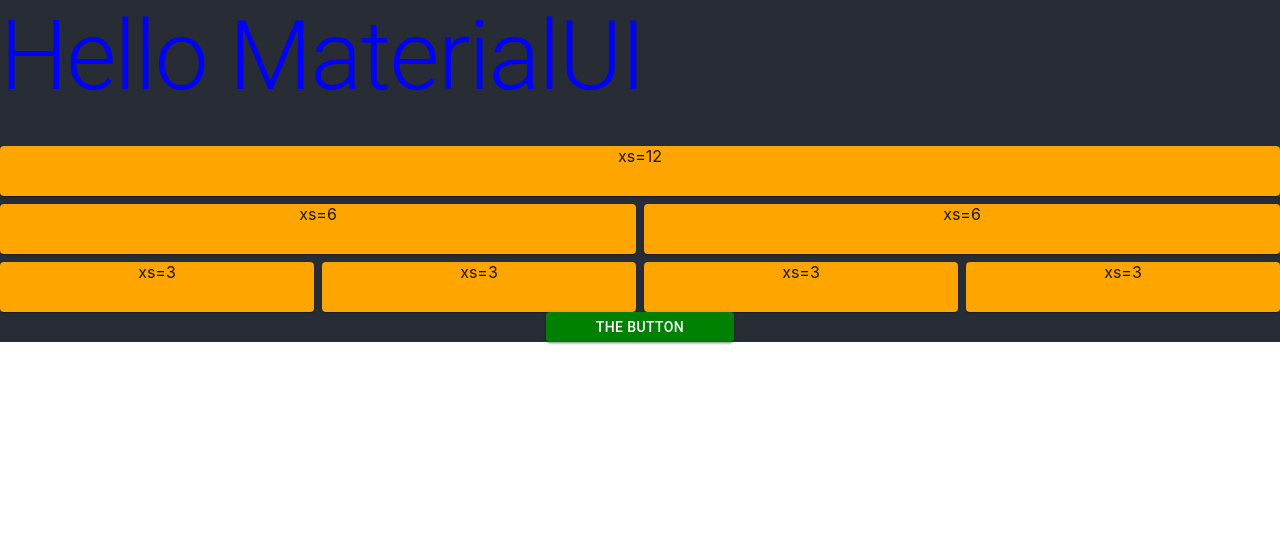
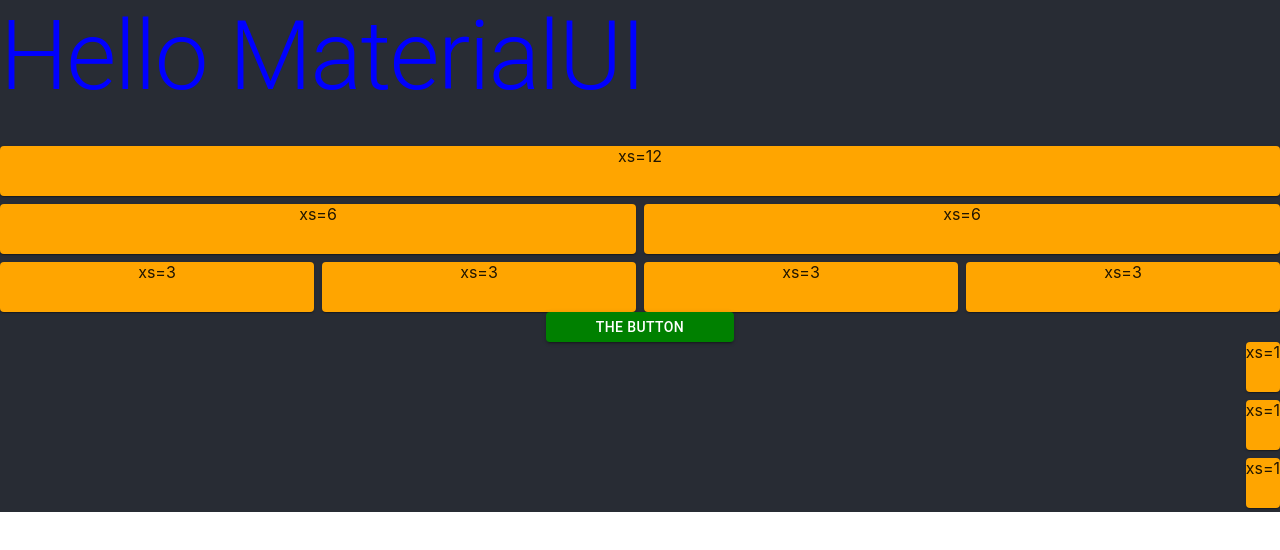
Before and after one commit to rui-watanabe/practice-chart-js, a React (Create React App) app: page / in a window 1280 px wide. Shown: the top 550 px of the page. Built offline with nearby package versions, Linux system fonts and the light colour scheme.

Commit message:
add material ui grid and paper using flexbox

```diff
--- a/src/components/MaterialUI.tsx
+++ b/src/components/MaterialUI.tsx
@@ -49,6 +49,24 @@
       <Button className={classes.btnStyle} variant="contained" color="primary">
         The Button
       </Button>
+
+      <Grid
+        container
+        spacing={1}
+        direction="column"
+        justify="center"
+        alignItems="flex-end"
+      >
+        <Grid item xs={1}>
+          <Paper className={classes.paperStyle}>xs={1}</Paper>
+        </Grid>
+        <Grid item xs={1}>
+          <Paper className={classes.paperStyle}>xs={1}</Paper>
+        </Grid>
+        <Grid item xs={1}>
+          <Paper className={classes.paperStyle}>xs={1}</Paper>
+        </Grid>
+      </Grid>
     </div>
   );
 };
```
